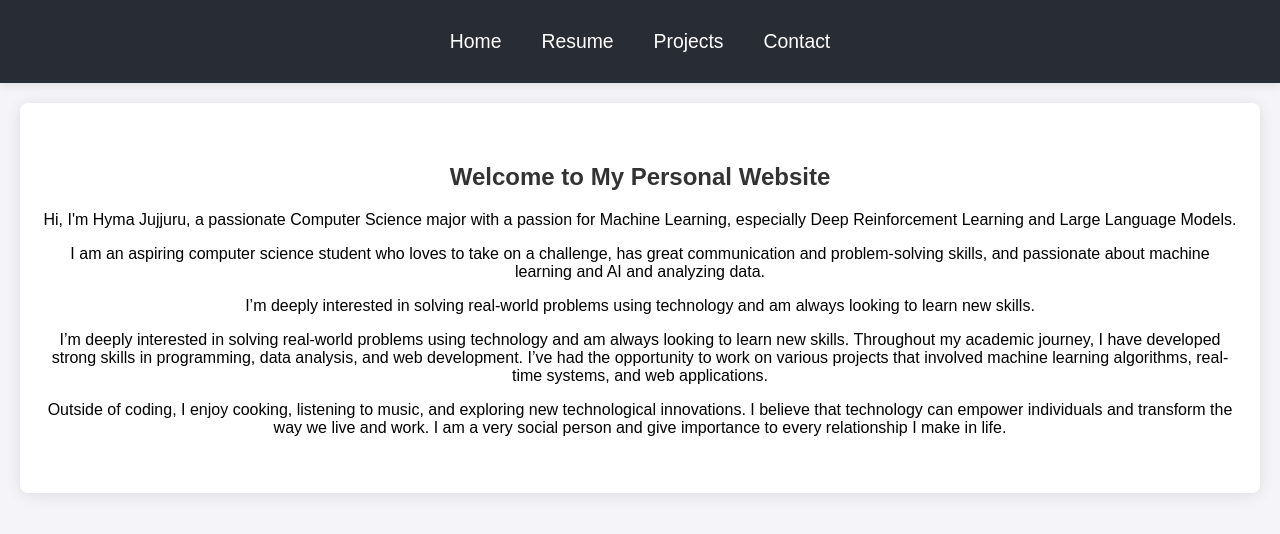
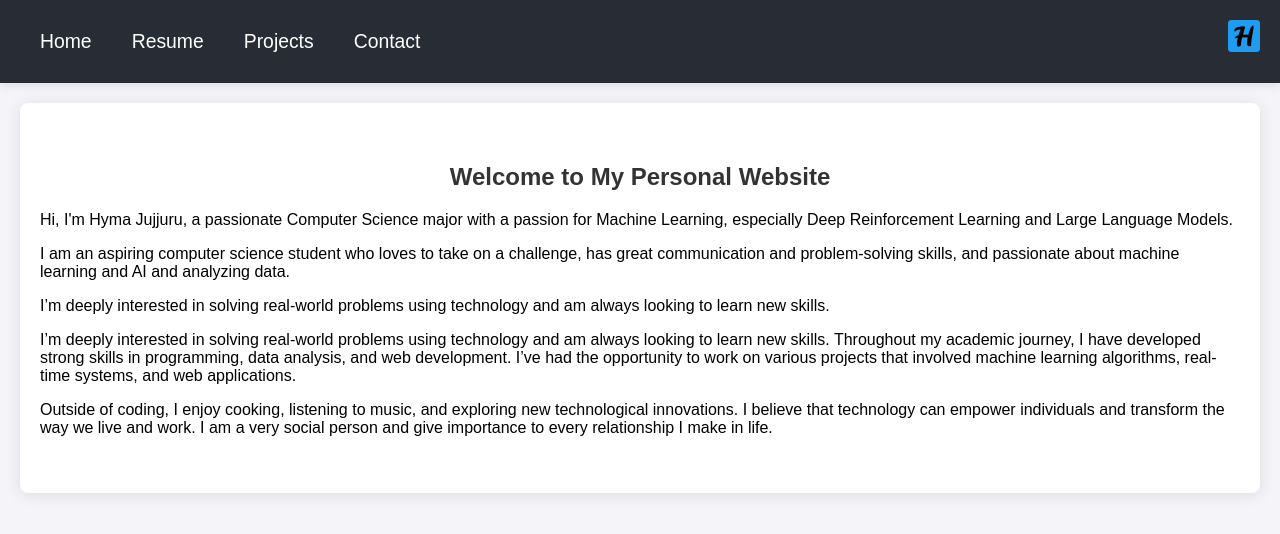
Before and after one commit to HymaJujjuru/PersonalWebsite2025, a React (Create React App) app: page / in a window 1280 px wide. Shown: the top 534 px of the page. Built offline with nearby package versions, Linux system fonts and the light colour scheme.

Commit message:
Update Formatting and Added Favicon

```diff
--- a/src/App.css
+++ b/src/App.css
@@ -29,7 +29,7 @@ header {
 nav ul {
   list-style-type: none;
   display: flex;
-  justify-content: center;
+  justify-content: left;
   padding: 0;
   margin: 0;
 }
@@ -110,7 +110,7 @@ nav li a.active {
 }
 
 .home {
-  text-align: center;
+  text-align: left;
 }
 
 .about, .projects, .contact {
--- a/src/App.js
+++ b/src/App.js
@@ -5,7 +5,7 @@ import './App.css';
 function Home() {
   return (
     <div className="section home" id="home">
-      <h2>Welcome to My Personal Website</h2>
+      <h2><center>Welcome to My Personal Website</center></h2>
       <p>
         Hi, I'm Hyma Jujjuru, a passionate Computer Science major with a passion for Machine Learning, especially Deep Reinforcement Learning and Large Language Models.
       </p>
@@ -203,6 +203,9 @@ function App() {
             <li><Link to="/resume" onClick={() => setActiveLink('/resume')}>Resume</Link></li>
             <li><Link to="/projects" onClick={() => setActiveLink('/projects')}>Projects</Link></li>
             <li><Link to="/contact" onClick={() => setActiveLink('/contact')}>Contact</Link></li>
+            <li style={{ marginLeft: 'auto' }}>
+              <img src="/logo32.png" alt="Logo" style={{ height: '32px' }} />
+            </li>
           </ul>
         </nav>
       </header>
```
Also changed, not shown: public/logo32.png (added).
